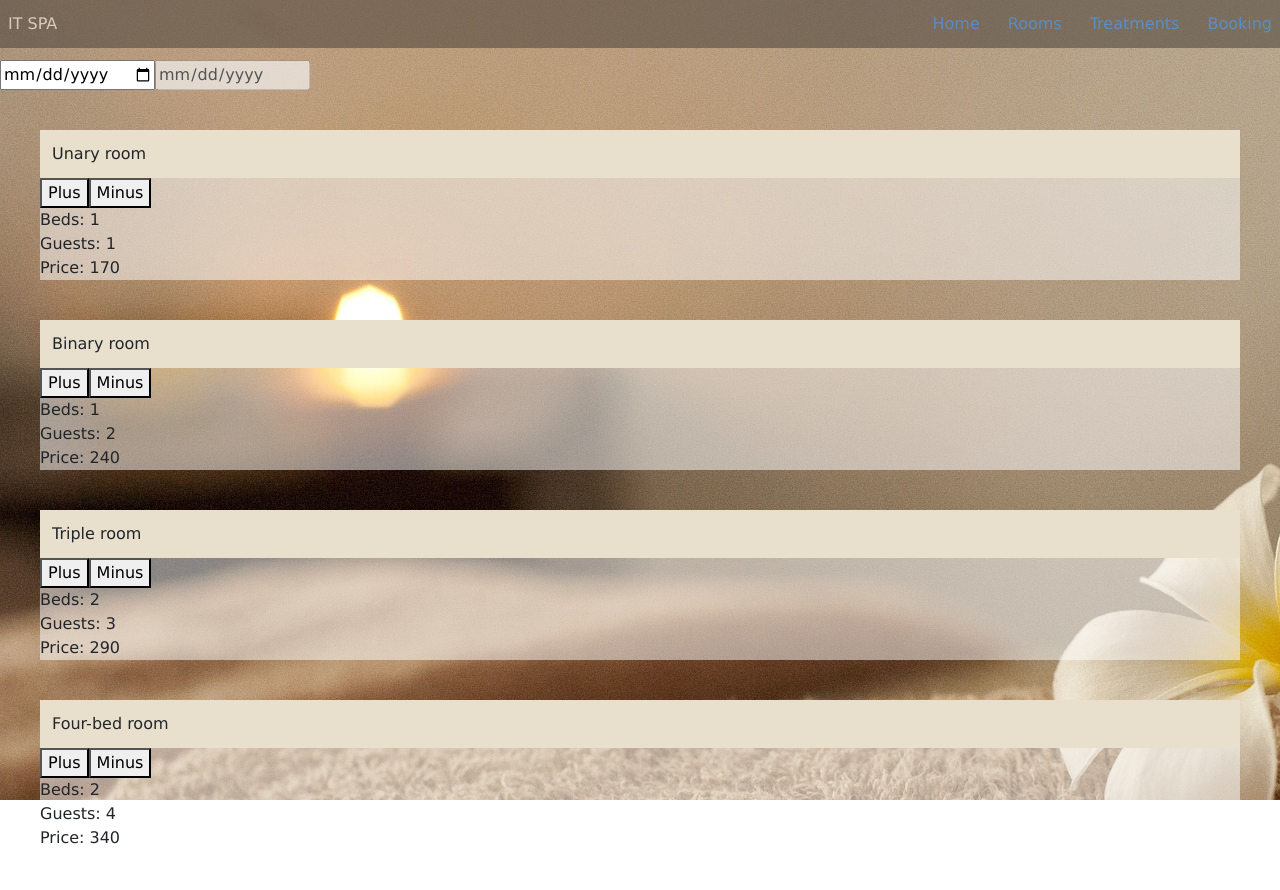
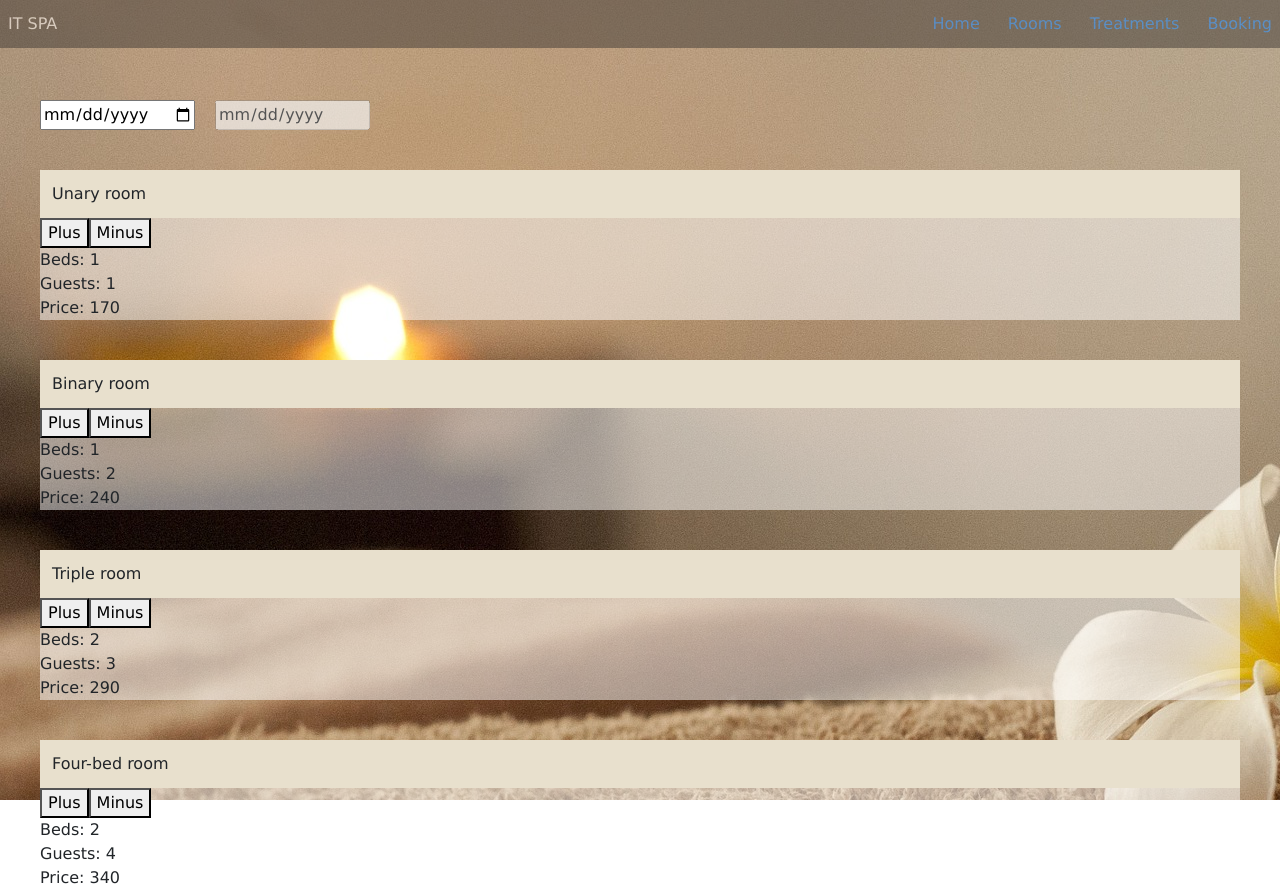
Before and after one commit to dominika-olszewska/spa-js, a website built with Parcel: page frontend/index.html in a window 1280 px wide. Both pictures are taken after a click on the link "Rooms". Before the commit the page ends 850 px from the top, so only its background shows below. Built offline with nearby package versions, Linux system fonts and the light colour scheme; data requests are answered from the project's data file.

Commit message:
Adding date to session storage

```diff
--- /dev/null
+++ b/frontend/src/common/date-picker.js
@@ -0,0 +1,56 @@
+import moment from "moment";
+import {sessionStorageService} from "./session-storage-service";
+
+export const createInputEl = (className) => {
+    const input = document.createElement('input');
+    input.type = 'date';
+    input.className = className;
+    const today = moment().format('YYYY-MM-DD');
+    input.min = today;
+    return input;
+};
+
+export const createStartInputEl = (className) => {
+    return createInputEl(className);
+};
+
+export const createEndInputEl = (className, isDisabled) => {
+    const input =  createInputEl(className);
+    input.disabled = isDisabled;
+    return input;
+};
+
+export const createDatePicker = () => {
+    const form = document.createElement('form');
+    let isEndInputDisabled = true;
+
+    const startDateInput = createStartInputEl('startDateInput');
+    const endDateInput = createEndInputEl('endDateInput', isEndInputDisabled);
+
+    startDateInput.addEventListener('change', (event) => {
+        const startDate = event.target.value;
+        const endDate = endDateInput.value;
+        if(endDate) {
+            const stayDuration = moment(endDate).diff(moment(startDate), 'days');
+            if(stayDuration < 1) {
+                endDateInput.value = '';
+                sessionStorageService.setItem('endDate', endDateInput.value);
+            }
+        }
+
+        isEndInputDisabled = false;
+        endDateInput.disabled = isEndInputDisabled;
+        const min = moment(startDate, 'YYYY-MM-DD').add(1, 'days').format('YYYY-MM-DD');
+        endDateInput.min = min;
+
+        sessionStorageService.setItem('startDate', startDate);
+    });
+
+    endDateInput.addEventListener('change', (event) => {
+        sessionStorageService.setItem('endDate', event.target.value);
+    });
+
+    form.append(startDateInput);
+    form.append(endDateInput);
+    return form;
+};
--- a/frontend/src/styles/rooms.scss
+++ b/frontend/src/styles/rooms.scss
@@ -15,6 +15,13 @@
     }
   }
 
+  form {
+    margin: 40px;
+    input {
+      margin-right: 20px;
+    }
+  }
+
 
   ::-webkit-inner-spin-button {
     display: none;
--- a/frontend/src/views/rooms.js
+++ b/frontend/src/views/rooms.js
@@ -3,6 +3,7 @@ import {roomsService} from '../common/rooms-service';
 import {sessionStorageService} from '../common/session-storage-service';
 import '../styles/rooms.scss';
 import moment from "moment";
+import {createDatePicker} from "../common/date-picker";
 
 export const createDivEl = (className, roomElement, container, name = '') => {
     const el = document.createElement('div');
@@ -57,44 +58,6 @@ export const createInputEl = (className) => {
     return input;
 };
 
-export const createStartInputEl = (className) => {
-    return createInputEl(className);
-};
-
-export const createEndInputEl = (className, isDisabled) => {
-    const input =  createInputEl(className);
-    input.disabled = isDisabled;
-    return input;
-};
-
-export const createDatePicker = () => {
-    const form = document.createElement('form');
-    let isEndInputDisabled = true;
-
-    const startDateInput = createStartInputEl('startDateInput');
-    const endDateInput = createEndInputEl('endDateInput', isEndInputDisabled);
-
-    startDateInput.addEventListener('change', (event) => {
-        const startDate = event.target.value;
-        const endDate = endDateInput.value;
-        if(endDate) {
-            const stayDuration = moment(endDate).diff(moment(startDate), 'days');
-            if(stayDuration < 1) {
-                endDateInput.value = '';
-            }
-        }
-
-        isEndInputDisabled = false;
-        endDateInput.disabled = isEndInputDisabled;
-        const min = moment(startDate, 'YYYY-MM-DD').add(1, 'days').format('YYYY-MM-DD');
-        endDateInput.min = min;
-    });
-
-    form.append(startDateInput);
-    form.append(endDateInput);
-    return form;
-};
-
 export const rooms = () => {
     const fragment = $(new DocumentFragment());
     return roomsService.getRooms().then(rooms => {
```
